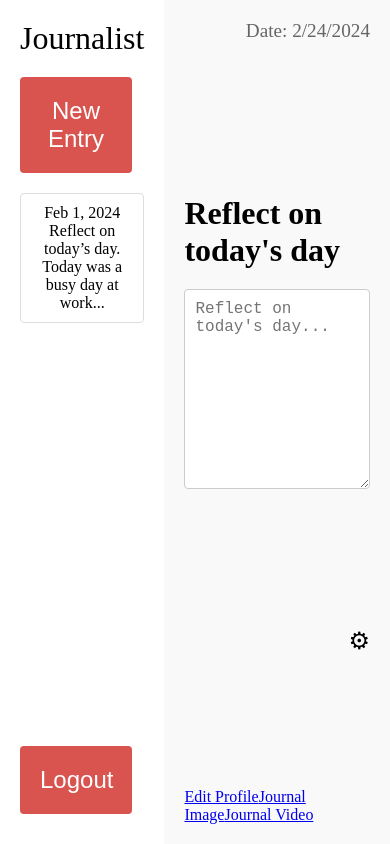
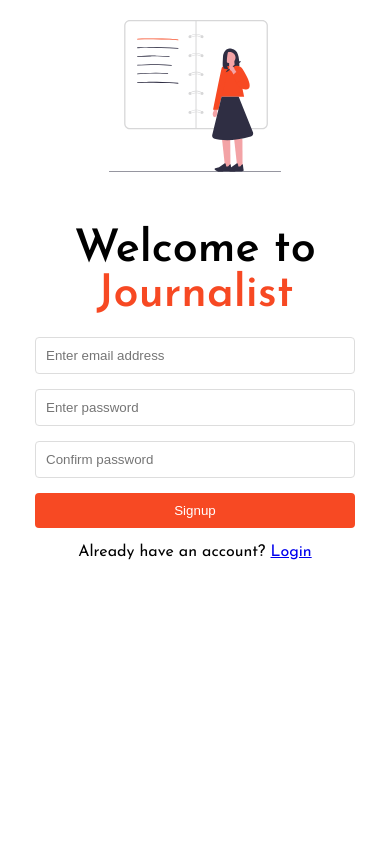
Before and after one commit to cse442-at-ub/s24semesterproject-journalists, a React (Vite) app in the folder frontend/: page / in a window 390 px wide. Built offline with nearby package versions, Linux system fonts and the light colour scheme.

Commit message:
#33 added responsive signup and login pages

```diff
--- a/frontend/src/App.jsx
+++ b/frontend/src/App.jsx
@@ -4,15 +4,20 @@ import EditProfile from './EditProfile.jsx';
 import Journal from "./Journal_Dashboard";
 import JournalImage from "./Jornal_image";
 import JournalVideo from "./Journal_video";
+import SignupPage from './SignupPage.jsx';
+import LoginPage from './LoginPage.jsx';
+import Journal_Dashboard from './Journal_Dashboard';
 
 const App = () => {
   return (
     <Router>
       <Routes>
-        <Route path="/" element={<Journal />} />
+        <Route path="/" element={<SignupPage />} />
         <Route path="/edit-profile" element={<EditProfile />} />
         <Route path="/journal-image" element={<JournalImage />} />
         <Route path="/journal-video" element={<JournalVideo />} />
+        <Route path="/signup-page" element={<SignupPage />} />
+        <Route path="/login-page" element={<LoginPage />} />
       </Routes>
     </Router>
   );
--- /dev/null
+++ b/frontend/src/LoginPage.css
@@ -0,0 +1,109 @@
+/* LoginPage.css */
+.journalist-color{
+    color: #F74923;
+  }
+
+.login-container {
+    display: flex;
+    flex-direction: row;
+    justify-content: center;
+    align-items: center;
+    gap: 20px; /* Adjust the space between the form and the SVG */
+    font-family: 'Josefin Sans', sans-serif; /* Add fallback fonts */
+    padding: 20px;
+  }
+
+  .login-form {
+    max-width: 400px;
+    width: 100%;
+    box-shadow: 0 0 10px rgba(0, 0, 0, 0.1);
+    padding: 20px;
+    border-radius: 5px;
+    background: #fff;
+    font-family: 'Josefin Sans', sans-serif; /* Add fallback fonts */
+  }
+
+  .login-form h1 {
+    text-align: center;
+    margin-bottom: 20px;
+    text-align: center;
+    margin-bottom: 20px;
+    color: #000;
+    font-family: 'Josefin Sans', sans-serif; /* Add fallback fonts */
+    font-size: 45px;
+    font-style: normal;
+    font-weight: 600;
+    line-height: normal;
+
+  }
+
+  .login-form input {
+    width: 100%;
+    padding: 10px;
+    margin-bottom: 15px;
+    border: 1px solid #ddd;
+    border-radius: 4px;
+  }
+
+  .login-form .footer {
+    text-align: center;
+  }
+
+  .login-form .forgot-password {
+    display: block;
+    margin-bottom: 15px;
+  }
+
+  .login-form button {
+    width: 100%;
+    padding: 10px;
+    border: none;
+    border-radius: 4px;
+    background-color: #F74923;
+    color: white;
+    cursor: pointer;
+  }
+
+  .login-form p {
+    margin-top: 20px;
+  }
+  .svg-container {
+    width: 100%; /* Use the full width to allow centering */
+    display: flex; /* Make this a flex container */
+    justify-content: center; /* Center children along the main axis */
+
+  }
+  .svg-container img {
+    display: block; /* Allows margin: auto to work for centering */
+    margin: auto; /* Centers the image within its container */
+    max-width: 70%;
+    height: auto;
+  }
+
+  @media (max-width: 768px) {
+    .login-container {
+      flex-direction: column-reverse;
+    }
+    .login-form {
+      width: 100%;
+    }
+
+    .svg-container {
+      max-width: 70%; /* Adjust the size of the SVG in mobile view */
+      margin-bottom: 20px; /* Add some space between the SVG and the form */
+    }
+  }
+
+  /* Responsive styles */
+  @media (max-width: 768px) {
+    .login-form {
+      width: 95%;
+    }
+  }
+
+  @media (max-width: 480px) {
+    .login-form {
+      box-shadow: none;
+      padding: 15px;
+    }
+  }
--- /dev/null
+++ b/frontend/src/LoginPage.jsx
@@ -0,0 +1,48 @@
+import React, { useState } from 'react';
+import './LoginPage.css'; // Make sure to create a corresponding CSS file
+import journalistFigure from './assets/journalistfigure.svg';
+
+const LoginPage = () => {
+  const [email, setEmail] = useState('');
+  const [password, setPassword] = useState('');
+
+  const handleLogin = (e) => {
+    e.preventDefault();
+    // Insert login logic here
+    console.log('Login with', email, password);
+  };
+
+  return (
+    <div className="login-container">
+      <form className="login-form" onSubmit={handleLogin}>
+      <h1>Welcome to <span className="journalist-color">Journalist</span></h1>
+        <input
+          type="email"
+          placeholder="Enter email address"
+          value={email}
+          onChange={(e) => setEmail(e.target.value)}
+          required
+        />
+        <input
+          type="password"
+          placeholder="Enter password"
+          value={password}
+          onChange={(e) => setPassword(e.target.value)}
+          required
+        />
+       <div className="footer">
+          {/*<a href="/forgot-password" className="forgot-password">Forgot Password</a>?*/}
+          <button type="submit">Login</button>
+          <p>
+            Don't have an account? <a href="/signup-page">Register</a>
+          </p>
+        </div>
+      </form>
+      <div className="svg-container">
+        <img src={journalistFigure} alt="Journalist Figure" />
+      </div>
+    </div>
+  );
+};
+
+export default LoginPage;
--- /dev/null
+++ b/frontend/src/SignupPage.css
@@ -0,0 +1,94 @@
+/* SignupPage.css */
+@import url('https://fonts.googleapis.com/css2?family=Josefin+Sans:ital,wght@0,100..700;1,100..700&display=swap');
+
+.journalist-color{
+  color: #F74923;
+}
+.signup-container {
+    display: flex;
+    flex-direction: row;
+    justify-content: center;
+    align-items: center;
+    gap: 20px; /* Adjust the space between the form and the SVG */
+    font-family: 'Josefin Sans', sans-serif; /* Add fallback fonts */
+    padding: 20px;
+
+  }
+
+
+  .signup-form {
+    max-width: 400px;
+    width: 100%;
+    box-shadow: 0 0 10px rgba(0, 0, 0, 0.1);
+    padding: 20px;
+    border-radius: 5px;
+    background: #fff;
+    margin: auto;
+  }
+
+  .signup-form h1 {
+    text-align: center;
+    margin-bottom: 20px;
+    color: #000;
+    font-family: 'Josefin Sans', sans-serif; /* Add fallback fonts */
+    font-size: 45px;
+    font-style: normal;
+    font-weight: 600;
+    line-height: normal;
+  }
+    .signup-form input {
+    width: 100%;
+    padding: 10px;
+    margin-bottom: 15px;
+    border: 1px solid #ddd;
+    border-radius: 4px;
+  }
+
+  .signup-form button {
+    width: 100%;
+    padding: 10px;
+    border: none;
+    border-radius: 4px;
+    background-color: #F74923;
+    color: white;
+    cursor: pointer;
+  }
+
+  .signup-form p {
+    text-align: center;
+  }
+  .svg-container {
+    width: 100%; /* Use the full width to allow centering */
+    display: flex; /* Make this a flex container */
+    justify-content: center; /* Center children along the main axis */
+
+  }
+  .svg-container img {
+    display: block; /* Allows margin: auto to work for centering */
+    margin: auto; /* Centers the image within its container */
+    max-width: 70%;
+    height: auto;
+  }
+
+  @media (max-width: 768px) {
+    .signup-container {
+      flex-direction: column-reverse;
+    }
+    .signup-form {
+      width: 100%;
+    }
+
+    .svg-container {
+      max-width: 70%; /* Adjust the size of the SVG in mobile view */
+      margin-bottom: 20px; /* Add some space between the SVG and the form */
+    }
+  }
+
+  @media (max-width: 480px) {
+    .signup-form {
+      /*flex-direction: column;*/
+      box-shadow: none;
+      padding: 15px;
+
+    }
+  }
--- /dev/null
+++ b/frontend/src/SignupPage.jsx
@@ -0,0 +1,57 @@
+import React, { useState } from 'react';
+import './SignupPage.css'; // Make sure to create a corresponding CSS file
+import journalistFigure from './assets/journalistfigure.svg';
+
+const SignupPage = () => {
+  const [email, setEmail] = useState('');
+  const [password, setPassword] = useState('');
+  const [confirmPassword, setConfirmPassword] = useState('');
+
+  const handleSignup = (e) => {
+    e.preventDefault();
+    // Handle the signup logic here
+    console.log('Signup with', email, password, confirmPassword);
+  };
+
+  return (
+    <div className="signup-container">
+      <form className="signup-form" onSubmit={handleSignup}>
+        <h1>Welcome to <span className="journalist-color">Journalist</span></h1>
+        <input
+          type="email"
+          placeholder="Enter email address"
+          value={email}
+          onChange={(e) => setEmail(e.target.value)}
+          required
+        />
+        <input
+          type="password"
+          placeholder="Enter password"
+          value={password}
+          onChange={(e) => setPassword(e.target.value)}
+          required
+        />
+        <input
+          type="password"
+          placeholder="Confirm password"
+          value={confirmPassword}
+          onChange={(e) => setConfirmPassword(e.target.value)}
+          required
+        />
+        <button type="submit">Signup</button>
+        <br></br>
+        <br></br>
+
+        <p>
+          Already have an account? <a href="/login-page">Login</a>
+        </p>
+      </form>
+      <div className="svg-container">
+        <img src={journalistFigure} alt="Journalist Figure" />
+      </div>
+    </div>
+
+  );
+};
+
+export default SignupPage;
```
Also changed, not shown: frontend/src/assets/journalistfigure.svg (added).
